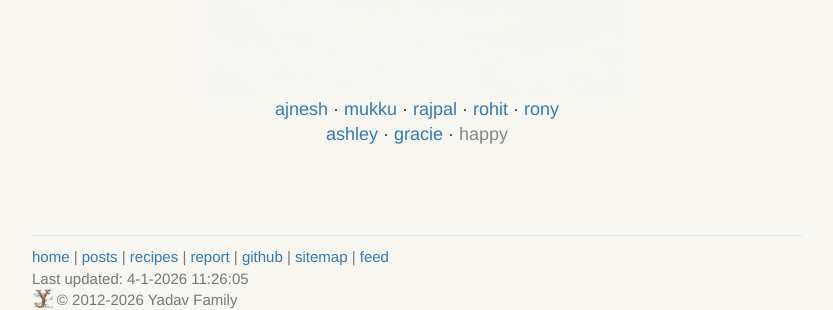
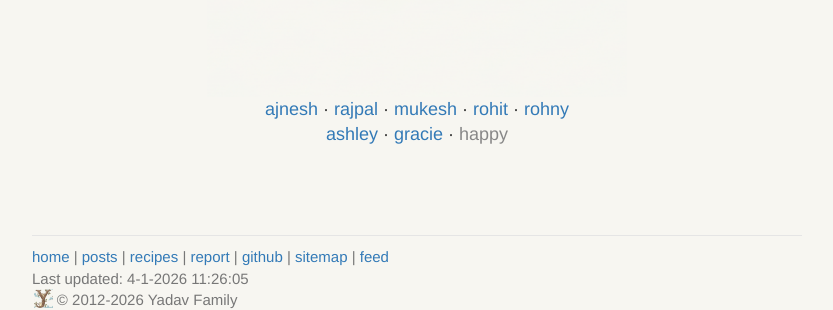
Before and after one commit to yadavcloud/yadavcloud.github.io, a Jekyll site: the page built from index.md, in a window 1280 px wide. Shown: the part 399-709 px from the top of the page, without its empty margins (223-1056 px from the left). Built offline with Jekyll 4.4.1, drawn with Linux system fonts in a browser that asks for light colours.

Commit message:
links
Signed-off-by: Rohit Yadav <rohit@yadav.cloud>

```diff
--- a/index.md
+++ b/index.md
@@ -8,10 +8,10 @@
   </div>
   <div>
     <a href="/recipes">ajnesh</a> ·
-    <a href="https://mukesh.yadav.cloud" target="_blank">mukku</a> ·
     <a href="https://rajpal.yadav.cloud" target="_blank">rajpal</a> ·
+    <a href="https://orcid.org/0000-0003-1782-2951" target="_blank">mukesh</a> ·
     <a href="https://rohit.yadav.cloud" target="_blank">rohit</a> ·
-    <a href="https://rohan.yadav.cloud" target="_blank">rony</a> <br/>
+    <a href="https://rohan.yadav.cloud" target="_blank">rohny</a> <br/>
     <a href="/ashley">ashley</a> ·
     <a href="/gracie">gracie</a> ·
     <a href="/happy" class="light">happy</a>
```
